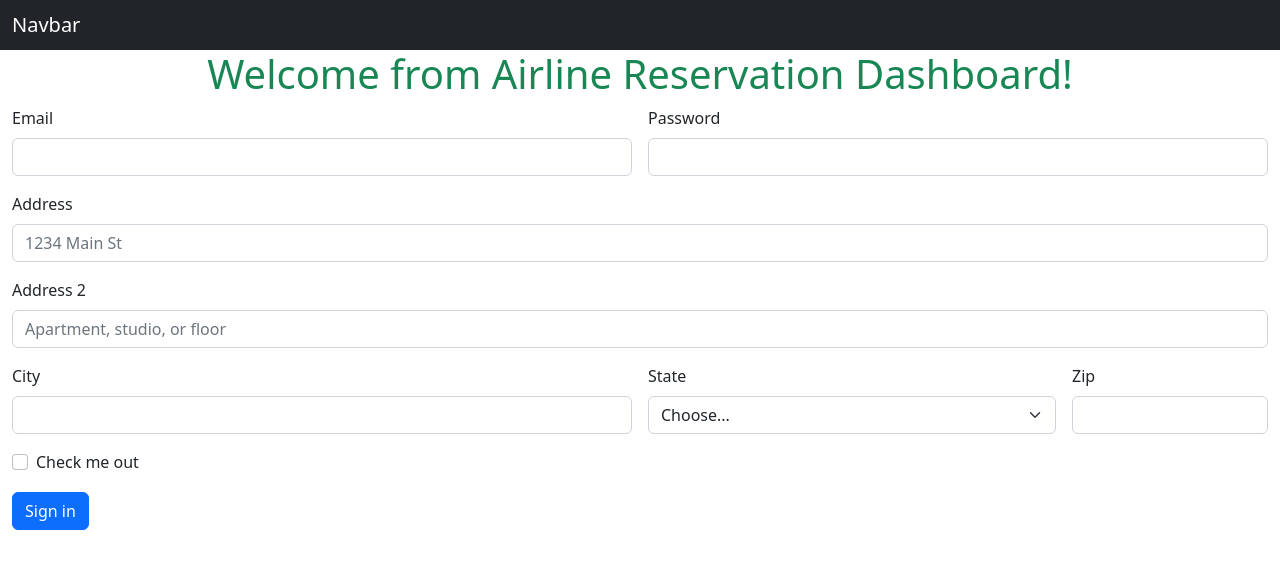
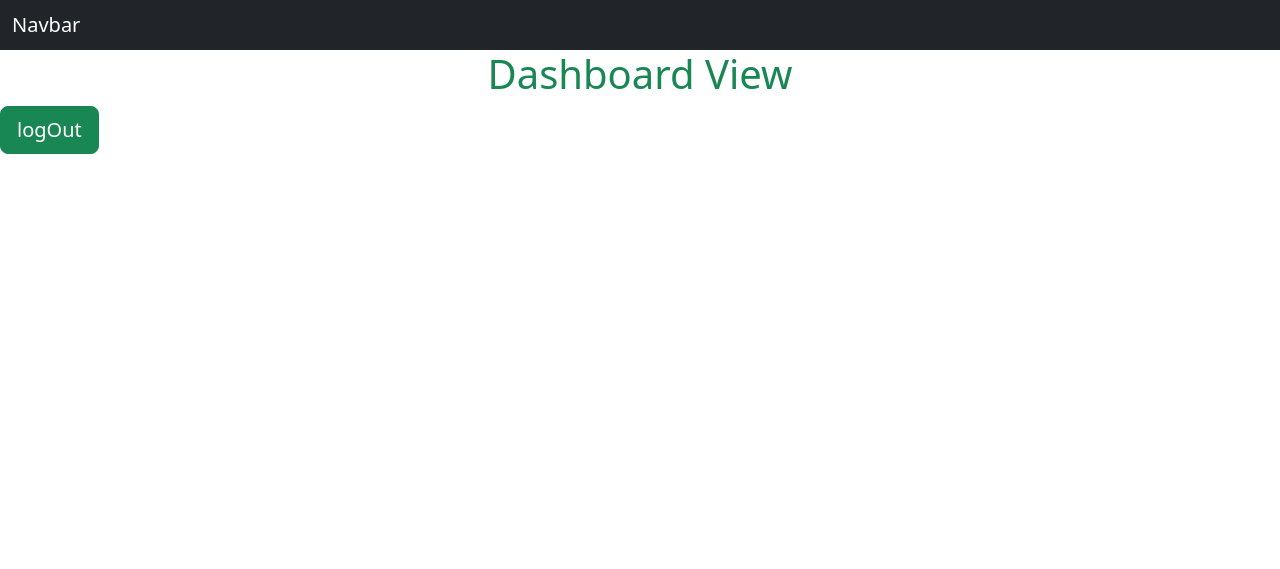
Before and after one commit to mibar3/flying-snakes, a Django app: template airlineproject/register/templates/registration/dashboard.html in a window 1280 px wide. Shown: the top 569 px of the page. Run offline with Django 4.2, Linux system fonts and the light colour scheme; the template is opened without the code that fills it, so the values that code supplies are empty.

Commit message:
adding project files

```diff
--- a/airlineproject/register/templates/registration/dashboard.html
+++ b/airlineproject/register/templates/registration/dashboard.html
@@ -3,7 +3,7 @@
   <head>
     <meta charset="utf-8">
     <meta name="viewport" content="width=device-width, initial-scale=1">
-    <title>airline</title>
+    <title>dashboard </title>
     <link href="https://cdn.jsdelivr.net/npm/bootstrap@5.2.3/dist/css/bootstrap.min.css" rel="stylesheet" integrity="sha384-rbsA2VBKQhggwzxH7pPCaAqO46MgnOM80zW1RWuH61DGLwZJEdK2Kadq2F9CUG65" crossorigin="anonymous">
   </head>
   <body>
@@ -13,53 +13,8 @@
     <span class="navbar-brand mb-0 h1">Navbar</span>
   </div>
 </nav>
-    <h1 class="text-center text-success">Welcome from Airline Reservation Dashboard!</h1>
-    <div class="container-fluid">
-        <form class="row g-3">
-  <div class="col-md-6">
-    <label for="inputEmail4" class="form-label">Email</label>
-    <input type="email" class="form-control" id="inputEmail4">
-  </div>
-  <div class="col-md-6">
-    <label for="inputPassword4" class="form-label">Password</label>
-    <input type="password" class="form-control" id="inputPassword4">
-  </div>
-  <div class="col-12">
-    <label for="inputAddress" class="form-label">Address</label>
-    <input type="text" class="form-control" id="inputAddress" placeholder="1234 Main St">
-  </div>
-  <div class="col-12">
-    <label for="inputAddress2" class="form-label">Address 2</label>
-    <input type="text" class="form-control" id="inputAddress2" placeholder="Apartment, studio, or floor">
-  </div>
-  <div class="col-md-6">
-    <label for="inputCity" class="form-label">City</label>
-    <input type="text" class="form-control" id="inputCity">
-  </div>
-  <div class="col-md-4">
-    <label for="inputState" class="form-label">State</label>
-    <select id="inputState" class="form-select">
-      <option selected>Choose...</option>
-      <option>...</option>
-    </select>
-  </div>
-  <div class="col-md-2">
-    <label for="inputZip" class="form-label">Zip</label>
-    <input type="text" class="form-control" id="inputZip">
-  </div>
-  <div class="col-12">
-    <div class="form-check">
-      <input class="form-check-input" type="checkbox" id="gridCheck">
-      <label class="form-check-label" for="gridCheck">
-        Check me out
-      </label>
-    </div>
-  </div>
-  <div class="col-12">
-    <button type="submit" class="btn btn-primary">Sign in</button>
-  </div>
-</form>
-    </div>
+    <h1 class="text-center text-success">Dashboard View</h1>
+    <a href= {% url 'logout' %} type='button' class='btn btn-success btn-lg'>logOut</a>
     <script src="https://cdn.jsdelivr.net/npm/bootstrap@5.2.3/dist/js/bootstrap.bundle.min.js" integrity="sha384-kenU1KFdBIe4zVF0s0G1M5b4hcpxyD9F7jL+jjXkk+Q2h455rYXK/7HAuoJl+0I4" crossorigin="anonymous"></script>
   </body>
 </html>
--- a/airlineproject/register/templates/registration/index.html
+++ b/airlineproject/register/templates/registration/index.html
@@ -14,6 +14,9 @@
   </div>
 </nav>
     <h1 class="text-center text-success">Welcome from Airline Reservation System!</h1>
+    <a href= {% url 'login' %} type='button' class='btn btn-success btn-lg'>logIn</a>
+    <a href= {% url 'register' %} type='button' class='btn btn-success btn-lg'>Register</a>
+
     <script src="https://cdn.jsdelivr.net/npm/bootstrap@5.2.3/dist/js/bootstrap.bundle.min.js" integrity="sha384-kenU1KFdBIe4zVF0s0G1M5b4hcpxyD9F7jL+jjXkk+Q2h455rYXK/7HAuoJl+0I4" crossorigin="anonymous"></script>
   </body>
 </html>
--- a/airlineproject/register/urls.py
+++ b/airlineproject/register/urls.py
@@ -6,8 +6,8 @@ from . import views
 
 urlpatterns = [
     path('', views.index_view, name='home'),
-    path('Dashboard/', views.dashboard_view, name='dashboard'),
+    path('login/', views.login, name='login'),
     path("form/", views.register_view, name='register'),
-    # path('login', views.login, name='login'),
-    # path('logout', ),
+    path("dashboard/", views.dashboard_view, name='dashboard'),
+    path('logout', views.logout, name='logout'),
 ]
```
Also changed, not shown: airlineproject/register/templates/registration/login.html (renamed from airlineproject/register/templates/registration/form.html, +12 -17 lines), airlineproject/register/views.py (+35 -3 lines), airlineproject/db.sqlite3.
